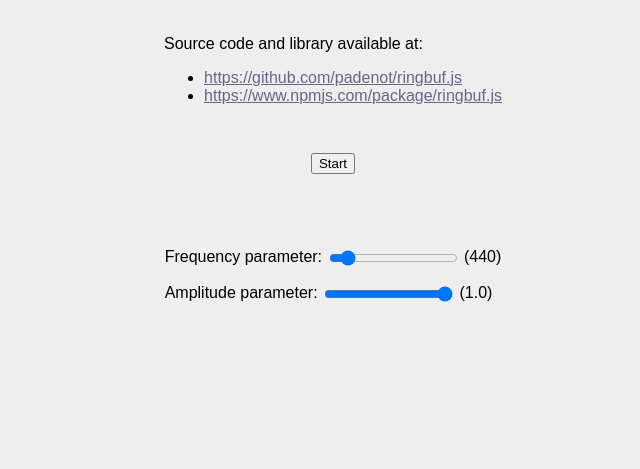
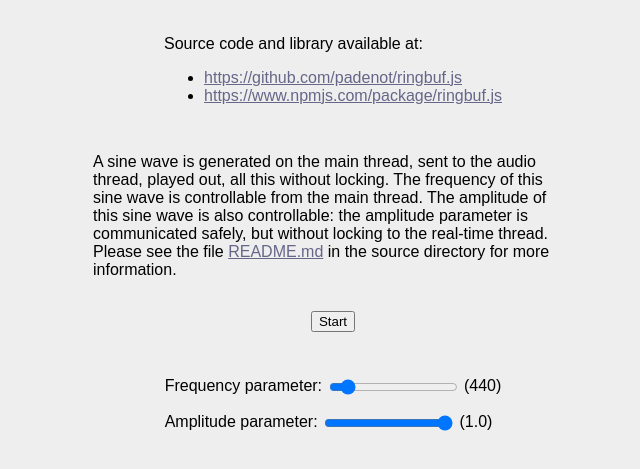
Before and after one commit to padenot/ringbuf.js, a website: page example/index.html in a window 1280 px wide. Shown: the part 133-602 px from the top of the page, without its empty margins (307-947 px from the left). Drawn offline with Linux system fonts and the light colour scheme.

Commit message:
Add more text to the example page

```diff
--- a/example/index.html
+++ b/example/index.html
@@ -9,7 +9,8 @@ html {
   background-color: #eee;
 }
 div {
-  padding: 1em;
+  max-width: 30em;
+  padding-top: 1em;
   margin: 0 auto;
 }
 .wrap {
@@ -35,6 +36,8 @@ a {
 a:visited {
   color: #66a;
 }
+p {
+}
 </style>
 <meta name="viewport" content="width=600,initial-scale=1">
 </head>
@@ -47,6 +50,17 @@ a:visited {
       <li> <a href=https://github.com/padenot/ringbuf.js>https://github.com/padenot/ringbuf.js</a>
       <li> <a href=https://www.npmjs.com/package/ringbuf.js>https://www.npmjs.com/package/ringbuf.js</a>
     </ul>
+  </div>
+  <div>
+    <p>
+    A sine wave is generated on the main thread, sent to the audio thread,
+    played out, all this without locking. The frequency of this sine wave is
+    controllable from the main thread. The amplitude of this sine wave is also
+    controllable: the amplitude parameter is communicated safely, but without
+    locking to the real-time thread. Please see the file
+    <a href=https://github.com/padenot/ringbuf.js/blob/master/README.md>
+      README.md</a> in the source directory for more information.
+    </p>
   </div>
   <div>
     <button class=start>Start</button>
@@ -67,7 +81,7 @@ a:visited {
   </div>
 </div>
 <script>
-  exports = {};
+exports = {};
 </script>
 <script src="utils.js"></script>
 <script src="index.js"></script>
```
